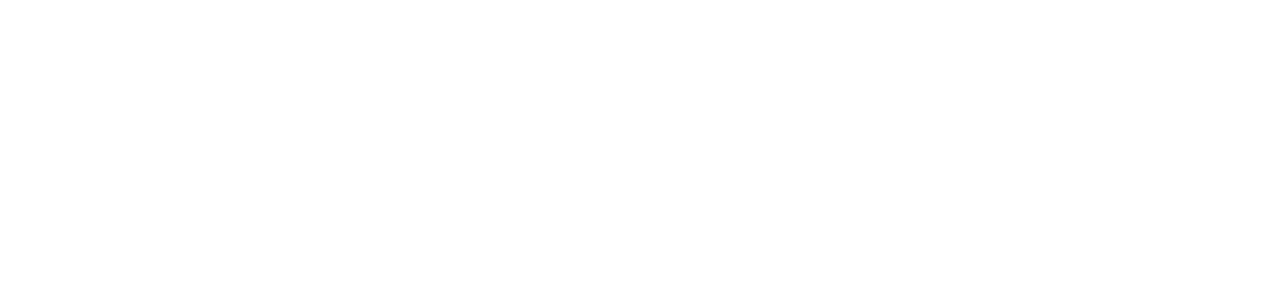
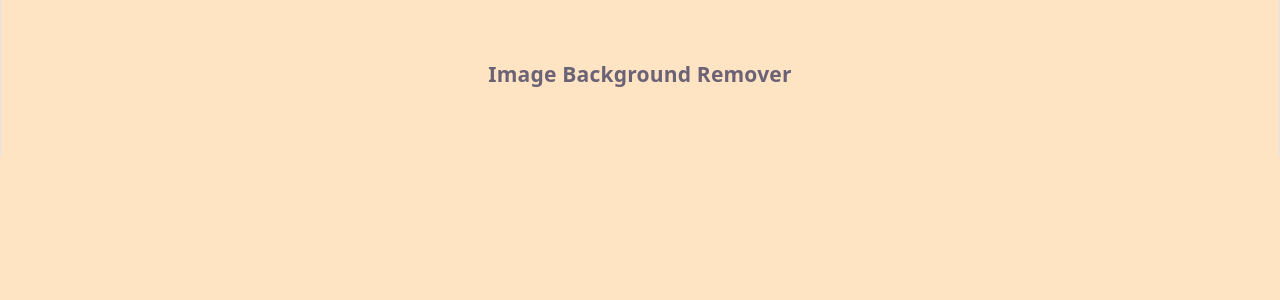
Before and after one commit to hue2/background-remover, a React (Vite) app: page / in a window 1280 px wide. Shown: the top 300 px of the page. Built offline with nearby package versions, Linux system fonts and the light colour scheme.

Commit message:
Add in minor stying and html skeleton

```diff
--- a/src/App.css
+++ b/src/App.css
@@ -1,20 +1,28 @@
-.fileInput {
-  display: block;
+.page {
+  display: flex;
+  padding-top: 5vh;
+  flex-direction: column;
+}
+
+.title {
+  text-align: center;
+  margin-bottom: 50px;
+}
+
+button {
+  width: 175px;
+  margin: 25px;
+  padding: 5px;
+  max-height: 35px;
+  border-radius: 5px;
+}
+
+img {
   width: 400px;
   height: 400px;
 }
 
-.page {
-  background-color: bisque;
-  display: flex;
+
+input {
+  padding: 15px;
 }
-
-.uploadedFile {
-  width: 400px;
-  height: 400px;
-}
-
-.resultImage {
-  width: 400px;
-  height: 400px;
-}
--- a/src/App.tsx
+++ b/src/App.tsx
@@ -1,12 +1,19 @@
 
 import './App.css';
+import React, {useState} from 'react';
+import removeBackground from './background-remover';
 
 function App() {
 
   return (
     <>
       <div className='page'>
+        <div className="title">
+          <h3>Image Background Remover</h3>
+        </div>
+        <div className="content">
 
+        </div>
       </div>
     </>
   )
--- a/src/index.css
+++ b/src/index.css
@@ -24,6 +24,8 @@
   text-rendering: optimizeLegibility;
   -webkit-font-smoothing: antialiased;
   -moz-osx-font-smoothing: grayscale;
+  background-color: bisque;
+
 
   @media (max-width: 1024px) {
     font-size: 16px;
```
